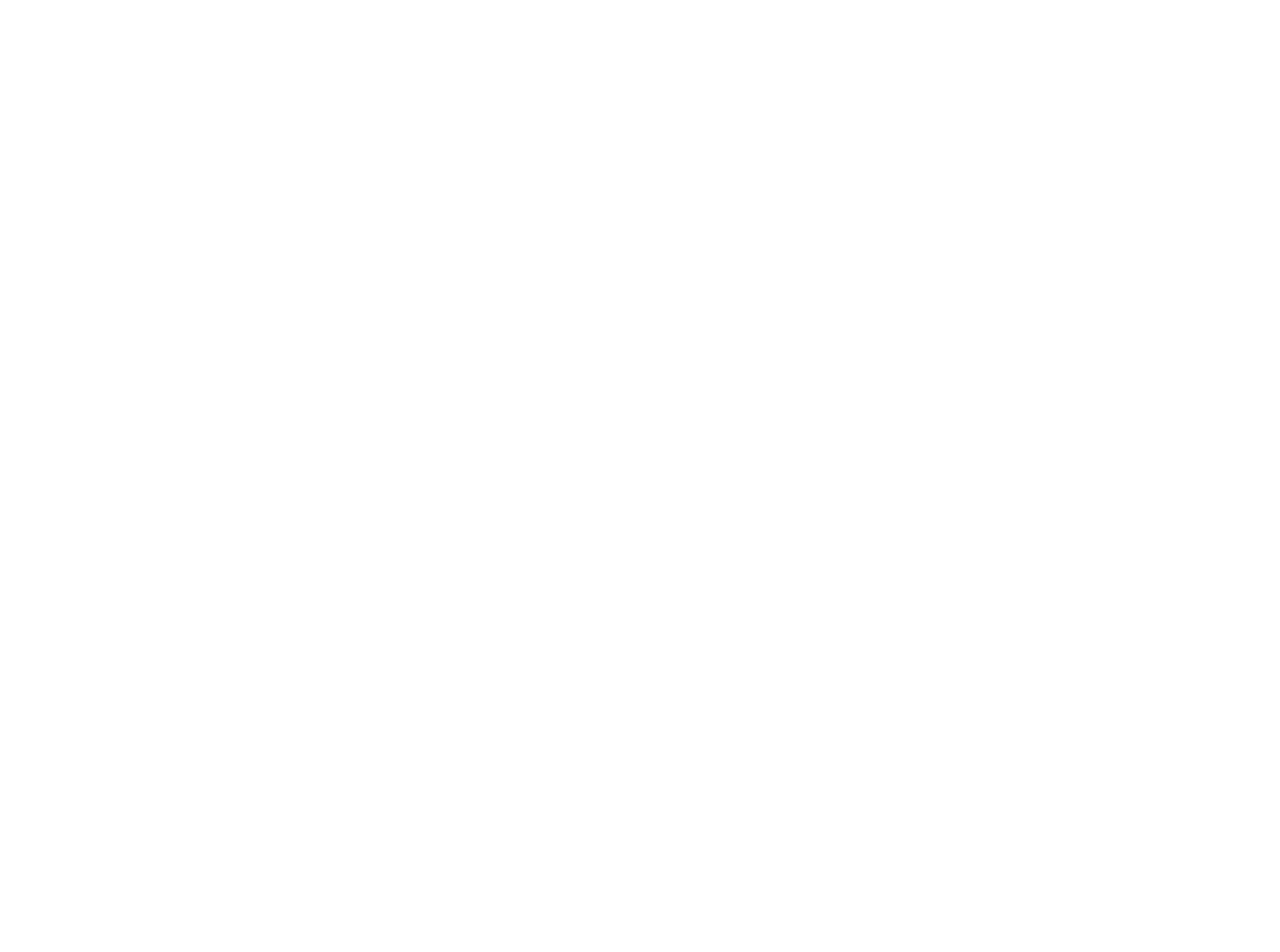
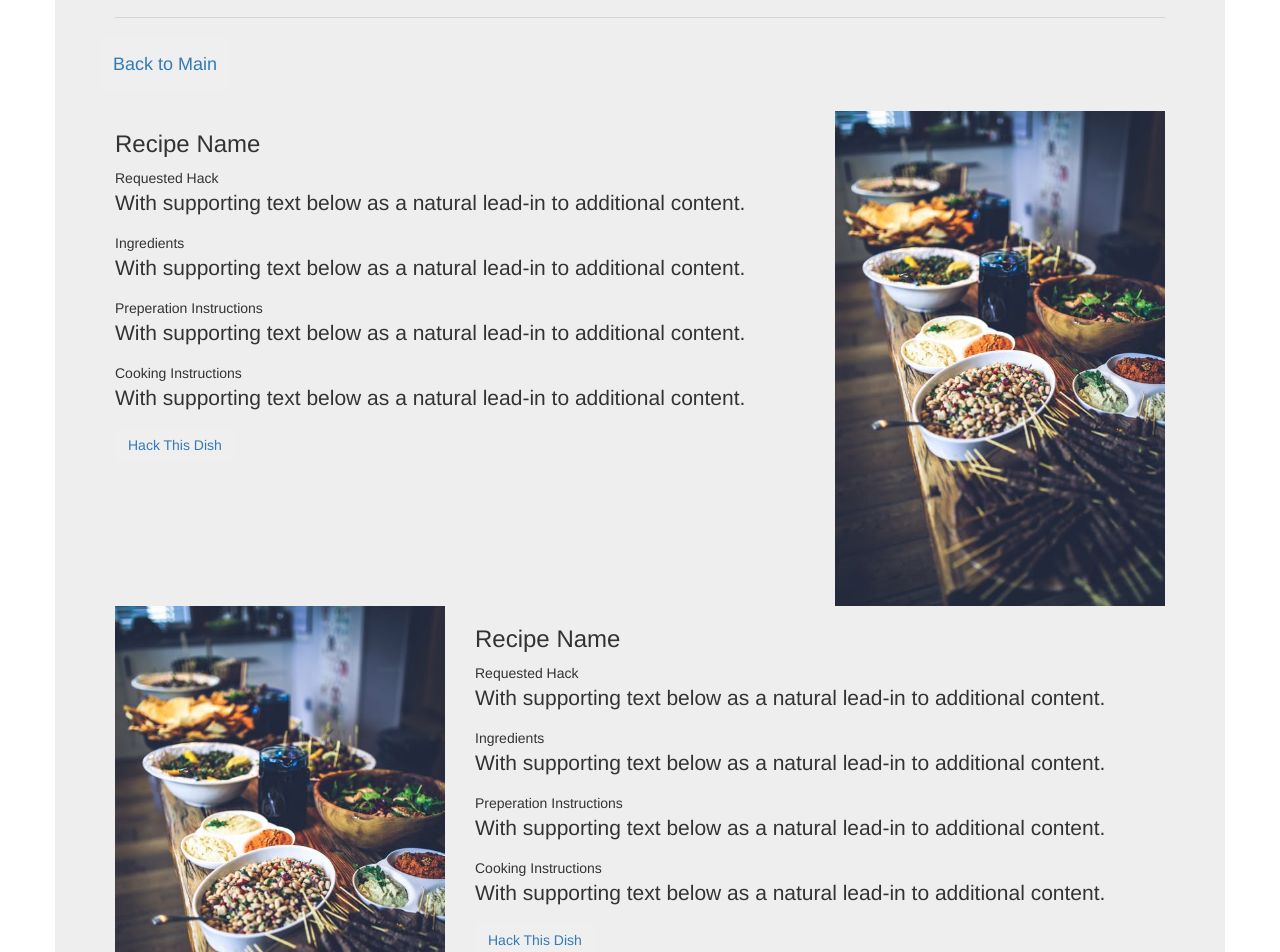
Before and after one commit to AlexTPina/capstone-hackmydish-frontend, a React (Create React App) app: page /recipes in a window 1280 px wide. Shown: the part 180-1132 px from the top of the page. Before the commit the page ends 800 px from the top, so only its background shows below. Built offline with nearby package versions, Linux system fonts and the light colour scheme.

Commit message:
basic component setup

```diff
--- a/src/components/dashboard/AddRecipe.js
+++ b/src/components/dashboard/AddRecipe.js
@@ -1,12 +1,11 @@
 import React, { useState } from 'react'
 import { Col, Row } from 'reactstrap'
-import { Jumbotron, Button, Card, CardTitle, CardText, CardBody } from 'reactstrap';
+import { Jumbotron, Button } from 'reactstrap';
 import { Form, FormGroup, Label, Input, FormText } from 'reactstrap';
 import { Link } from "react-router-dom";
-import { BrowserRouter as Router, Route, Switch } from 'react-router-dom'
+import { BrowserRouter as Router, Route, Switch } from 'react-router-dom';
 
-import TopNav from '../layout/TopNav'
-import Hands from '../layout/Hands.png'
+import Food from '../layout/Food.png'
 
 const AddRecipe = () => {
 
@@ -19,13 +18,13 @@ return (
 
       <Row>
         <Col sm="4">
-          <img width="100%" src={Hands} alt="Card image cap" />
+          <img width="100%" src={Food} alt="Card image cap" />
         </Col>
         <Col sm="8">
           <Form>
             <FormGroup>
-              <Label for="recipeTitle">Recipe Title</Label>
-              <Input type="title" name="title" id="recipeTitle"/>
+              <Label for="recipeName">Recipe Name</Label>
+              <Input type="title" name="name" id="recipeName"/>
             </FormGroup>
             <FormGroup>
               <Label for="ingredients">Ingredients</Label>
@@ -36,14 +35,19 @@ return (
               <Input type="textarea" name="preperation" id="preperation" />
             </FormGroup>
             <FormGroup>
-              <Label for="preperation">Cooking Instructions</Label>
-              <Input type="textarea" name="preperation" id="preperation" />
+              <Label for="cookingInstructions">Cooking Instructions</Label>
+              <Input type="textarea" name="cookingInstructions" id="cookingInstructions" />
             </FormGroup>
             <FormGroup>
-              <Label for="preperation">Hack Needed</Label>
-              <Input type="textarea" name="preperation" id="preperation" />
+              <Label for="hackNeeded">Hack Needed</Label>
+              <Input type="textarea" name="hackNeeded" id="hackNeeded" />
             </FormGroup>
-            <Button><h4>Submit</h4></Button>
+            <Link to="/recipes">
+              <Button><h4>Submit</h4></Button>
+            </Link>
+            <Link to="/">
+              <Button><h4>Cancel</h4></Button>
+            </Link>
           </Form>
         </Col>
       </Row>
--- a/src/components/dashboard/EditRecipe.js
+++ b/src/components/dashboard/EditRecipe.js
@@ -1,13 +1,62 @@
 import React, { useState } from 'react'
+import { Col, Row } from 'reactstrap'
+import { Jumbotron, Button } from 'reactstrap';
+import { Form, FormGroup, Label, Input, FormText } from 'reactstrap';
+import { Link } from "react-router-dom";
+import { BrowserRouter as Router, Route, Switch } from 'react-router-dom';
+
+import Hands from '../layout/Hands.png'
 
 const EditRecipe = () => {
-  //const [ todo, setTodo ] = useState('')
-
 
 return (
-    <div className="App">
-      {/* <p>{todo}</p> */}
-    </div>
+  <div>
+  <Jumbotron>
+    <h1 className="display-3">Hack My Dish</h1>
+    <p className="lead">Hack This Dish</p>
+    <hr className="my-2" />
+
+    <Row>
+      <Col sm="4">
+        <img width="100%" src={Hands} alt="Card image cap" />
+      </Col>
+      <Col sm="8">
+        <Form>
+          <FormGroup>
+            <Label for="recipeName">Recipe Name</Label>
+            <Input type="title" name="name" id="recipeName"/>
+          </FormGroup>
+          <FormGroup>
+            <Label for="ingredients">Ingredients</Label>
+            <Input type="textarea" name="ingredients" id="ingredients" />
+          </FormGroup>
+          <FormGroup>
+            <Label for="preperation">Preperation Instructions</Label>
+            <Input type="textarea" name="preperation" id="preperation" />
+          </FormGroup>
+          <FormGroup>
+            <Label for="cookingInstructions">Cooking Instructions</Label>
+            <Input type="textarea" name="cookingInstructions" id="cookingInstructions" />
+          </FormGroup>
+          <FormGroup>
+            <Label for="hackNeeded">Hack Needed</Label>
+            <Input type="textarea" name="hackNeeded" id="hackNeeded" />
+          </FormGroup>
+          <FormGroup>
+            <Label for="hack">Hack</Label>
+          <Input type="textarea" name="hack" id="hack" />
+          </FormGroup>
+          <Link to="/recipes">
+              <Button><h4>Submit</h4></Button>
+          </Link>
+          <Link to="/">
+            <Button><h4>Cancel</h4></Button>
+          </Link>
+        </Form>
+      </Col>
+    </Row>
+  </Jumbotron>
+</div>
   )
 }
 
--- a/src/components/dashboard/Recipes.js
+++ b/src/components/dashboard/Recipes.js
@@ -1,23 +1,75 @@
 import React, { useState } from 'react'
 import { Col, Row } from 'reactstrap'
-import { Jumbotron, Button, Card, CardTitle, CardText, CardBody } from 'reactstrap';
+import { Jumbotron, Button, Card, CardTitle, CardText, CardBody, CardHeader } from 'reactstrap';
+import { Form, FormGroup, Label, Input, FormText } from 'reactstrap';
 import { Link } from "react-router-dom";
-import { BrowserRouter as Router, Route, Switch } from 'react-router-dom'
+import { BrowserRouter as Router, Route, Switch } from 'react-router-dom';
 
 import TopNav from '../layout/TopNav'
+import LunchTable from '../layout/LunchTable.png'
 
 const Recipes = () => {
 
 return (
-  <Router>
-    <div>
-      <TopNav />
+  <Jumbotron>
+      <h1 className="display-3">Hack My Dish</h1>
+      <p className="lead">Submit A Hack</p>
+      <hr className="my-2" />
+    <Row>
       <Link to="/">
-        <Button color="warning"><h4>Back to Main</h4></Button>
+      <Button><h4>Back to Main</h4></Button>
       </Link>
-      <h3>Recipes List</h3>
-    </div>
-  </Router>
+    </Row>
+    <Row>
+      <h1> </h1>
+    </Row>
+    <Row>
+      <Col sm="8">
+        <Card>
+          <CardHeader tag="h3">Recipe Name</CardHeader>
+          <CardBody>
+            <CardTitle>Requested Hack</CardTitle>
+            <CardText>With supporting text below as a natural lead-in to additional content.</CardText>
+            <CardTitle>Ingredients</CardTitle>
+            <CardText>With supporting text below as a natural lead-in to additional content.</CardText>
+            <CardTitle>Preperation Instructions</CardTitle>
+            <CardText>With supporting text below as a natural lead-in to additional content.</CardText>
+            <CardTitle>Cooking Instructions</CardTitle>
+            <CardText>With supporting text below as a natural lead-in to additional content.</CardText>
+            <Link to="/editrecipe">
+              <Button>Hack This Dish</Button>
+            </Link>
+          </CardBody>
+        </Card>
+      </Col>
+      <Col sm="4">
+        <img width="100%" src={LunchTable} alt="Card image cap" />
+      </Col>
+    </Row>
+    <Row>
+      <Col sm="4">
+        <img width="100%" src={LunchTable} alt="Card image cap" />
+      </Col>
+      <Col sm="8">
+        <Card>
+          <CardHeader tag="h3">Recipe Name</CardHeader>
+          <CardBody>
+            <CardTitle>Requested Hack</CardTitle>
+            <CardText>With supporting text below as a natural lead-in to additional content.</CardText>
+            <CardTitle>Ingredients</CardTitle>
+            <CardText>With supporting text below as a natural lead-in to additional content.</CardText>
+            <CardTitle>Preperation Instructions</CardTitle>
+            <CardText>With supporting text below as a natural lead-in to additional content.</CardText>
+            <CardTitle>Cooking Instructions</CardTitle>
+            <CardText>With supporting text below as a natural lead-in to additional content.</CardText>
+            <Link to="/editrecipe">
+              <Button>Hack This Dish</Button>
+            </Link>
+          </CardBody>
+        </Card>
+      </Col>
+    </Row>
+  </Jumbotron>
   )
 }
 
```
Also changed, not shown: public/test.txt, src/components/layout/Food.png (added), src/components/layout/LunchTable.png (added).
